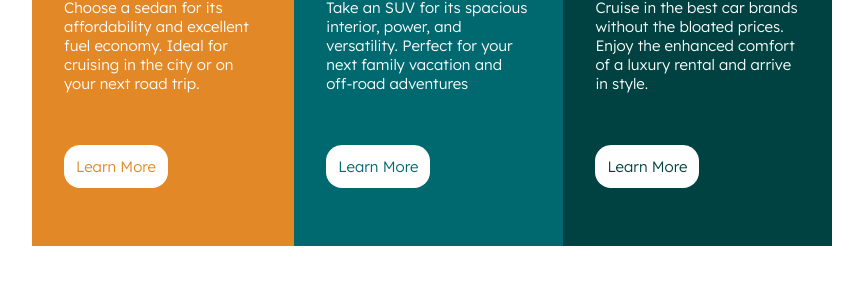
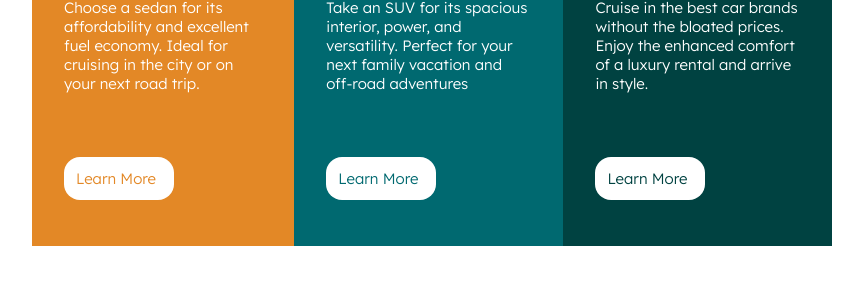
Before and after one commit to AliIsmayilov1/AlgoAcademy-Task-11, a plain HTML site: page index.html in a window 1280 px wide. Shown: the part 362-646 px from the top of the page, without its empty margins (208-1071 px from the left). Drawn offline with Linux system fonts and the light colour scheme.

Commit message:
Buttons hover finished

```diff
--- a/main.css
+++ b/main.css
@@ -2,77 +2,122 @@
     font-family: Lexend;
     src: url(Lexend_Deca/static/LexendDeca-Light.ttf);
 }
+
 @font-face {
     font-family: Big;
     src: url(Big_Shoulders_Display/static/BigShouldersDisplay-Bold.ttf);
 }
-body{
+
+body {
     display: flex;
     height: 100vh;
     align-items: center;
     justify-content: center;
     font-size: 15px;
 }
+
 div#sedans {
     background-color: hsl(31, 77%, 52%);
     color: white;
     padding: 32px;
 }
-div#sedans>p,a{
+
+div#sedans>p,
+a {
     font-family: Lexend;
 }
-div#sedans>h1{
-font-family: Big;
+
+div#sedans>h1 {
+    font-family: Big;
 }
+
 div#suv {
     background-color: hsl(184, 100%, 22%);
     color: white;
     padding: 32px;
 
 }
-div#suv >p,a{
+
+div#suv>p,
+a {
     font-family: Lexend;
 }
-div#suv >h1{
-font-family: Big;
+
+div#suv>h1 {
+    font-family: Big;
 }
+
 div#luxury {
     background-color: hsl(179, 100%, 13%);
     color: white;
     padding: 32px;
 }
-div#luxury>p,a{
-font-family: Lexend;
+
+div#luxury>p,
+a {
+    font-family: Lexend;
 }
-div#luxury>h1{
+
+div#luxury>h1 {
     font-family: Big;
 }
-div#main{
+
+div#main {
     display: flex;
     width: 800px;
     height: 400px;
 }
-div#button{
+
+div#button {
     margin-top: 64px;
+    background-color: white;
+    border-radius: 16px;
+    width: 110px;
 }
-div#sedans>div#button>a{
+
+div#button>a {
+    display: inline-block;
+}
+
+div#sedans>div#button>a {
     padding: 12px;
-    background-color: white;
     text-decoration: none;
-    border-radius: 16px;
     color: hsl(31, 77%, 52%);
 }
-div#suv>div#button>a{
+
+div#suv>div#button>a {
     padding: 12px;
-    background-color: white;
     text-decoration: none;
-    border-radius: 16px;
     color: hsl(184, 100%, 22%);
 }
-div#luxury>div#button>a{
+
+div#luxury>div#button>a {
     padding: 12px;
-    background-color: white;
     text-decoration: none;
-    border-radius: 16px;
     color: hsl(179, 100%, 13%);
 }
+
+div#sedans>div#button:hover {
+    cursor: pointer;
+    background-color: hsl(31, 77%, 52%);
+    border: 2px solid hsl(0, 0%, 95%);
+}
+div#sedans>div#button:hover>a {
+    color: hsl(0, 0%, 95%);
+}
+div#suv>div#button:hover {
+    cursor: pointer;
+    background-color: hsl(184, 100%, 22%);
+    border: 2px solid hsl(0, 0%, 95%);
+}
+div#suv>div#button:hover>a {
+    color: hsl(0, 0%, 95%);
+}
+div#luxury>div#button:hover {
+    cursor: pointer;
+    background-color: hsl(179, 100%, 13%);
+    border: 2px solid hsl(0, 0%, 95%);
+}
+div#luxury>div#button:hover>a {
+    color: hsl(0, 0%, 95%);
+}
```
